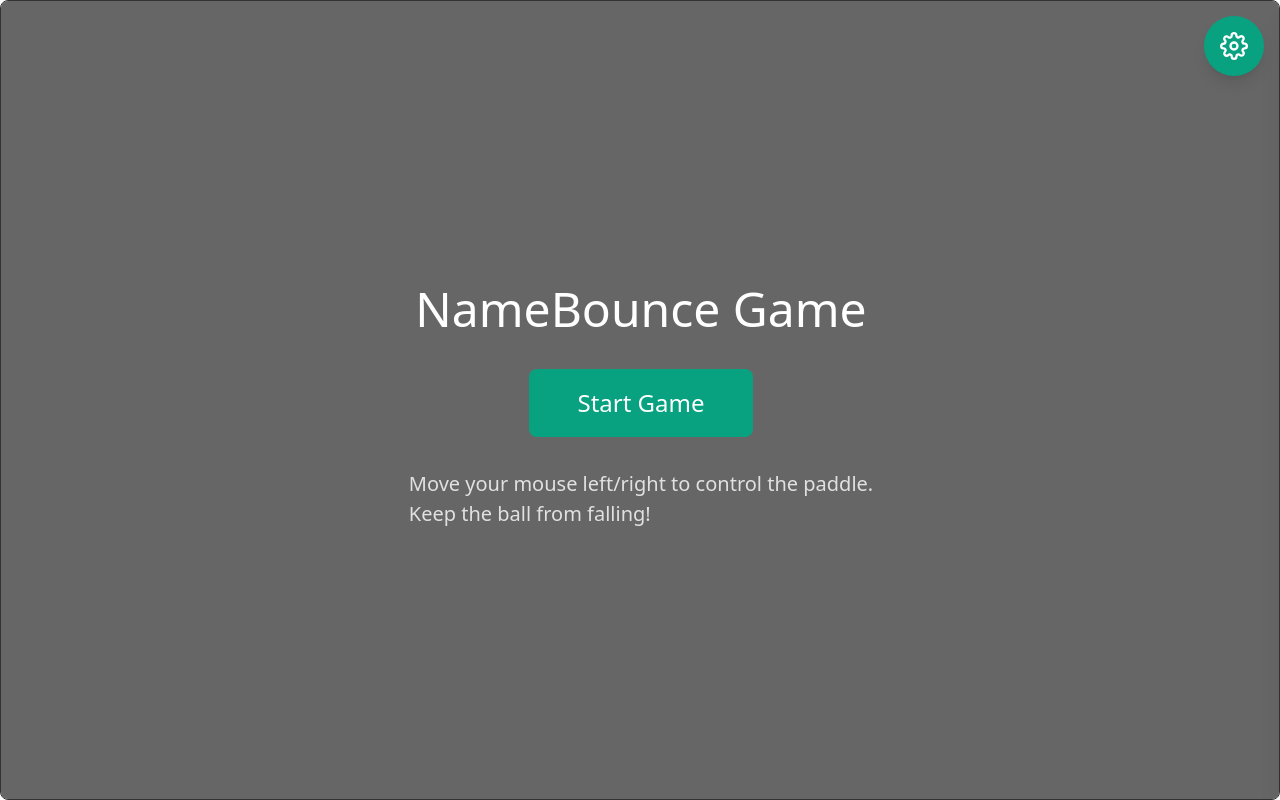
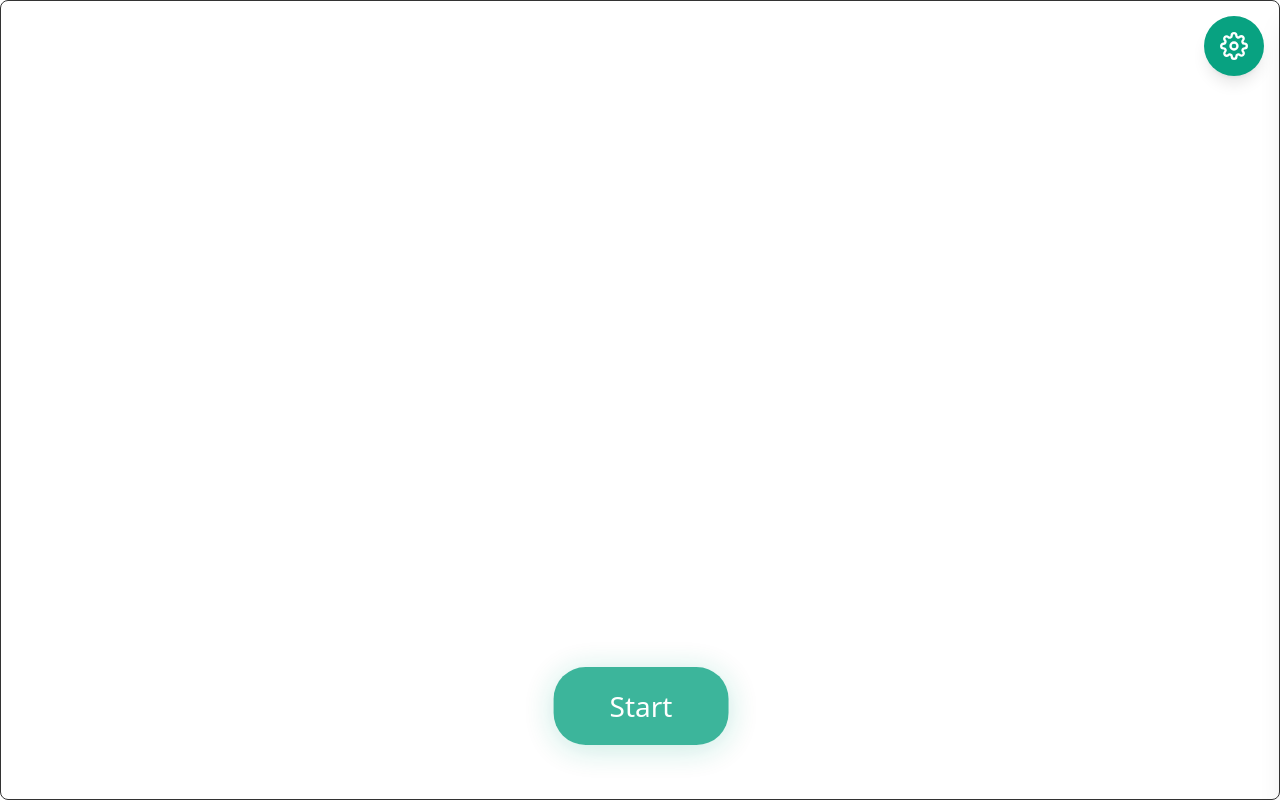
Before and after one commit to Chaitanya-cpc/bouncing-simulation, a Next.js app: page /embed in a window 1280 px wide. Built offline with nearby package versions, Linux system fonts and the light colour scheme.

Commit message:
UI: Subtle overlays for start/game over, no instructions, floating buttons, creative minimal design

```diff
--- a/prompting.tsx
+++ b/prompting.tsx
@@ -357,22 +357,101 @@ export function PromptingIsAllYouNeed({
         aria-label="Interactive Animation"
         style={{ zIndex: 1 }}
       />
-      {/* Overlay UI */}
+      {/* Subtle Start Button */}
       {gameState === 'idle' && (
-        <div style={{ position: 'absolute', top: 0, left: 0, width: '100vw', height: '100vh', zIndex: 2, display: 'flex', flexDirection: 'column', alignItems: 'center', justifyContent: 'center', background: 'rgba(0,0,0,0.6)' }}>
-          <h1 style={{ color: '#fff', fontSize: 48, marginBottom: 24 }}>NameBounce Game</h1>
-          <button onClick={() => { setScore(0); setGameState('playing'); }} style={{ fontSize: 24, padding: '16px 48px', borderRadius: 8, background: '#08a281', color: '#fff', border: 'none', cursor: 'pointer', marginBottom: 16 }}>Start Game</button>
-          <div style={{ color: '#fff', fontSize: 20, marginTop: 16, opacity: 0.8 }}>Move your mouse left/right to control the paddle.<br/>Keep the ball from falling!</div>
-        </div>
+        <button
+          onClick={() => { setScore(0); setGameState('playing'); }}
+          style={{
+            position: 'absolute',
+            left: '50%',
+            bottom: '7vh',
+            transform: 'translateX(-50%)',
+            padding: '18px 56px',
+            fontSize: 28,
+            borderRadius: 32,
+            background: 'rgba(8,162,129,0.85)',
+            color: '#fff',
+            border: 'none',
+            boxShadow: '0 4px 32px 0 rgba(8,162,129,0.25)',
+            cursor: 'pointer',
+            zIndex: 10,
+            opacity: 0.92,
+            transition: 'opacity 0.3s, transform 0.3s',
+            animation: 'fadeInUp 0.7s cubic-bezier(.23,1.01,.32,1)'
+          }}
+        >
+          Start
+        </button>
       )}
+      {/* Subtle Game Over Badge and Restart */}
       {gameState === 'gameOver' && (
-        <div style={{ position: 'absolute', top: 0, left: 0, width: '100vw', height: '100vh', zIndex: 2, display: 'flex', flexDirection: 'column', alignItems: 'center', justifyContent: 'center', background: 'rgba(0,0,0,0.7)' }}>
-          <h1 style={{ color: '#fff', fontSize: 48, marginBottom: 24 }}>Game Over</h1>
-          <div style={{ color: '#fff', fontSize: 32, marginBottom: 16 }}>Final Score: {lastScore}</div>
-          <button onClick={() => { setScore(0); setGameState('playing'); }} style={{ fontSize: 24, padding: '16px 48px', borderRadius: 8, background: '#08a281', color: '#fff', border: 'none', cursor: 'pointer', marginBottom: 16 }}>Restart</button>
-          <button onClick={() => setGameState('idle')} style={{ fontSize: 18, padding: '10px 32px', borderRadius: 8, background: '#073779', color: '#fff', border: 'none', cursor: 'pointer', marginTop: 8 }}>Back to Menu</button>
-        </div>
+        <>
+          {/* Slight dimming */}
+          <div style={{
+            position: 'absolute',
+            top: 0,
+            left: 0,
+            width: '100vw',
+            height: '100vh',
+            background: 'rgba(0,0,0,0.18)',
+            zIndex: 5,
+            pointerEvents: 'none',
+            transition: 'background 0.4s',
+          }} />
+          <div
+            style={{
+              position: 'absolute',
+              left: '50%',
+              top: '38%',
+              transform: 'translate(-50%, -50%)',
+              background: 'rgba(30,32,40,0.92)',
+              color: '#fff',
+              borderRadius: 32,
+              padding: '28px 48px',
+              fontSize: 32,
+              fontWeight: 600,
+              boxShadow: '0 4px 32px 0 rgba(8,162,129,0.18)',
+              zIndex: 10,
+              textAlign: 'center',
+              opacity: 0.98,
+              animation: 'fadeInScale 0.7s cubic-bezier(.23,1.01,.32,1)'
+            }}
+          >
+            <div style={{ fontSize: 22, fontWeight: 400, opacity: 0.7, marginBottom: 8, letterSpacing: 1 }}>Game Over</div>
+            <div style={{ fontSize: 36, fontWeight: 700, marginBottom: 10 }}>Score: {lastScore}</div>
+            <button
+              onClick={() => { setScore(0); setGameState('playing'); }}
+              style={{
+                marginTop: 10,
+                fontSize: 20,
+                padding: '10px 36px',
+                borderRadius: 24,
+                background: 'rgba(8,162,129,0.85)',
+                color: '#fff',
+                border: 'none',
+                boxShadow: '0 2px 12px 0 rgba(8,162,129,0.18)',
+                cursor: 'pointer',
+                opacity: 0.92,
+                transition: 'opacity 0.3s, transform 0.3s',
+                animation: 'fadeInUp 0.7s cubic-bezier(.23,1.01,.32,1)'
+              }}
+            >
+              Restart
+            </button>
+          </div>
+        </>
       )}
+      {/* Animations */}
+      <style>{`
+        @keyframes fadeInUp {
+          0% { opacity: 0; transform: translateY(40px) scale(0.98); }
+          100% { opacity: 1; transform: translateY(0) scale(1); }
+        }
+        @keyframes fadeInScale {
+          0% { opacity: 0; transform: scale(0.92) translate(-50%, -40px); }
+          100% { opacity: 1; transform: scale(1) translate(-50%, 0); }
+        }
+      `}</style>
     </div>
   )
 }
```
